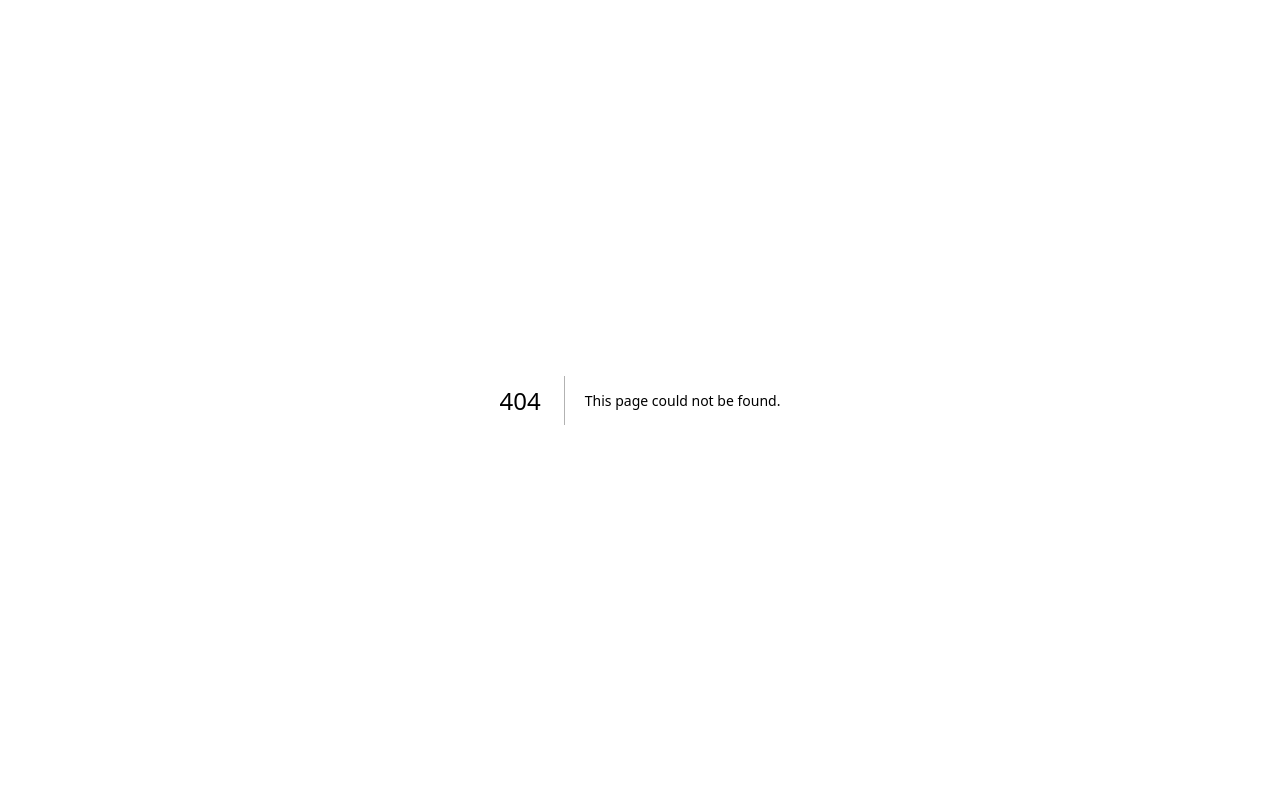
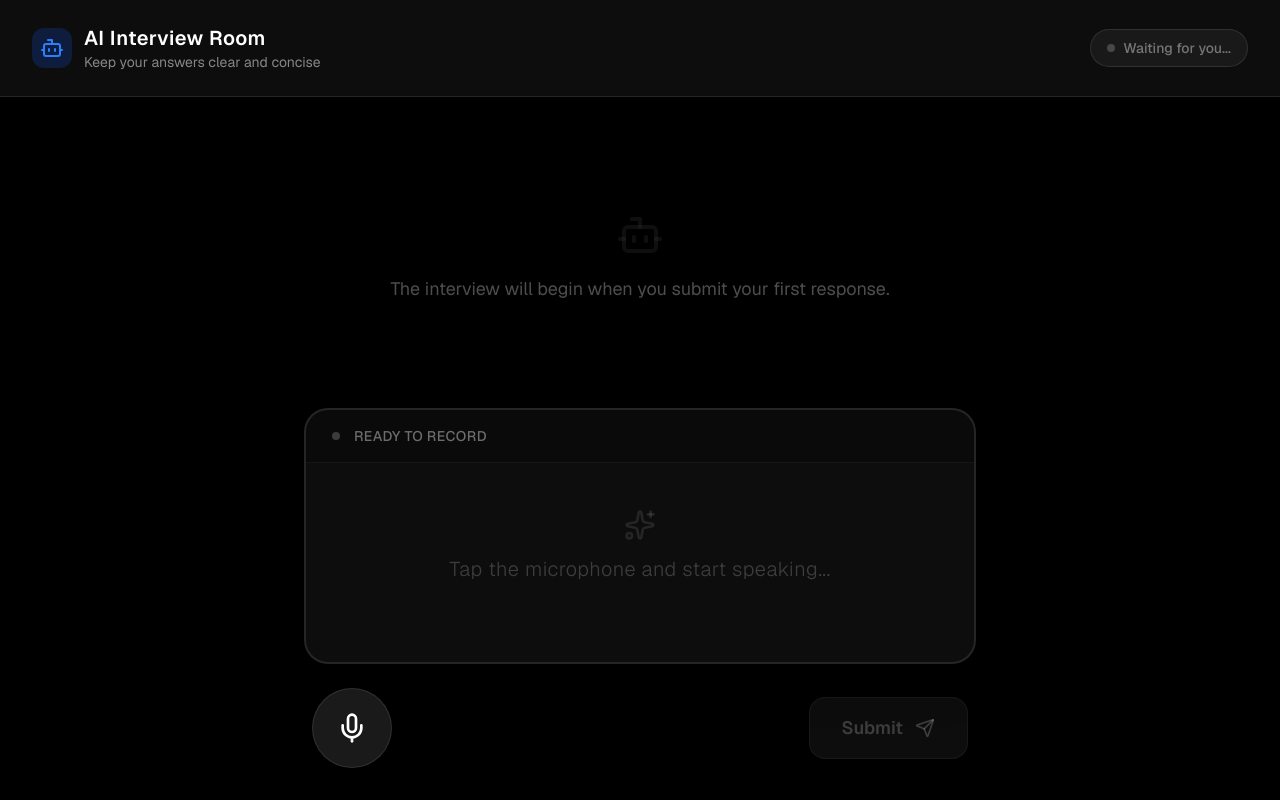
Before and after one commit to Divyanshnahar/AI-INTERVIEW, a Next.js app: page /interview/1 in a window 1280 px wide. Before the commit this address had no page. Built offline with nearby package versions, Linux system fonts and the light colour scheme.

Commit message:
connected all three core functionalities

```diff
--- /dev/null
+++ b/app/interview/[id]/page.tsx
@@ -0,0 +1,208 @@
+"use client";
+
+import React, { useState, useEffect, useRef } from "react";
+import { useParams, useRouter } from "next/navigation";
+import VoiceInput from "@/components/VoiceInput";
+import { Loader2, User, Bot, AlertCircle, Volume2 } from "lucide-react";
+
+interface ChatMessage {
+  role: "user" | "ai";
+  content: string;
+}
+
+export default function InterviewRoom() {
+  const params = useParams();
+  const router = useRouter();
+
+  // Safe extraction of id
+  const id = Array.isArray(params?.id) ? params.id[0] : params?.id;
+
+  const [chatHistory, setChatHistory] = useState<ChatMessage[]>([]);
+  const [isAIThinking, setIsAIThinking] = useState<boolean>(false);
+  const [isAISpeaking, setIsAISpeaking] = useState<boolean>(false);
+  const [error, setError] = useState<string | null>(null);
+
+  const chatEndRef = useRef<HTMLDivElement>(null);
+
+  // Auto-scroll chat when history updates
+  useEffect(() => {
+    if (chatEndRef.current) {
+      chatEndRef.current.scrollIntoView({ behavior: "smooth" });
+    }
+  }, [chatHistory, isAIThinking, isAISpeaking]);
+
+  const handleUserResponse = async (transcript: string) => {
+    if (!transcript.trim() || !id) return;
+
+    // Clear any previous errors
+    setError(null);
+
+    // 1. Add user's text to local chat history immediately
+    setChatHistory((prev) => [...prev, { role: "user", content: transcript }]);
+    setIsAIThinking(true);
+
+    try {
+      // 2. Fetch the next question from Gemini
+      const nextQRes = await fetch("/api/interview/next-question", {
+        method: "POST",
+        headers: { "Content-Type": "application/json" },
+        body: JSON.stringify({ interviewId: id, studentAnswer: transcript }),
+      });
+
+      if (!nextQRes.ok) {
+        throw new Error("Failed to generate the next question from the AI.");
+      }
+
+      const data = await nextQRes.json();
+      const nextQuestion = data.nextQuestion;
+
+      // 3. Add AI's text to the chat history
+      setChatHistory((prev) => [...prev, { role: "ai", content: nextQuestion }]);
+      setIsAIThinking(false);
+      setIsAISpeaking(true);
+
+      // 4. Fetch the Text-to-Speech audio
+      const ttsRes = await fetch("/api/tts", {
+        method: "POST",
+        headers: { "Content-Type": "application/json" },
+        body: JSON.stringify({ text: nextQuestion }),
+      });
+
+      if (!ttsRes.ok) {
+        throw new Error("Failed to generate audio response.");
+      }
+
+      const audioBlob = await ttsRes.blob();
+      const audioUrl = URL.createObjectURL(audioBlob);
+      const audio = new Audio(audioUrl);
+
+      // Handle when audio finishes playing
+      audio.onended = () => {
+        setIsAISpeaking(false);
+        if (data.isComplete) {
+          router.push(`/interview/${id}/feedback`);
+        }
+      };
+
+      // Play the audio
+      await audio.play();
+
+    } catch (err: any) {
+      console.error("Interview flow error:", err);
+      setError(err.message || "An unexpected error occurred. Please try speaking again.");
+      setIsAIThinking(false);
+      setIsAISpeaking(false);
+    }
+  };
+
+  return (
+    <div className="min-h-screen bg-black text-white flex flex-col font-sans">
+      {/* Header */}
+      <header className="px-8 py-6 border-b border-white/10 flex items-center justify-between bg-white/5 backdrop-blur-md sticky top-0 z-10">
+        <div className="flex items-center gap-3">
+          <div className="w-10 h-10 rounded-xl bg-blue-600/20 flex items-center justify-center text-blue-500">
+            <Bot size={24} />
+          </div>
+          <div>
+            <h1 className="text-xl font-semibold tracking-wide">AI Interview Room</h1>
+            <p className="text-sm text-white/50">Keep your answers clear and concise</p>
+          </div>
+        </div>
+
+        {/* Dynamic Status Indicator */}
+        <div className="flex items-center gap-2 px-4 py-2 rounded-full bg-white/5 border border-white/10">
+          {isAISpeaking ? (
+            <>
+              <Volume2 size={16} className="text-green-400 animate-pulse" />
+              <span className="text-sm font-medium text-green-400">AI is speaking...</span>
+            </>
+          ) : isAIThinking ? (
+            <>
+              <Loader2 size={16} className="text-blue-400 animate-spin" />
+              <span className="text-sm font-medium text-blue-400">AI is thinking...</span>
+            </>
+          ) : (
+            <>
+              <div className="w-2 h-2 rounded-full bg-white/20"></div>
+              <span className="text-sm font-medium text-white/40">Waiting for you...</span>
+            </>
+          )}
+        </div>
+      </header>
+
+      {/* Error Boundary Display */}
+      {error && (
+        <div className="mx-8 mt-6 p-4 bg-red-500/10 border border-red-500/30 rounded-xl flex items-center gap-3 text-red-400">
+          <AlertCircle size={20} />
+          <p>{error}</p>
+        </div>
+      )}
+
+      {/* Main Chat Area */}
+      <main className="flex-1 overflow-y-auto p-8 pb-32">
+        <div className="max-w-4xl mx-auto flex flex-col gap-8">
+          {chatHistory.length === 0 ? (
+            <div className="flex flex-col items-center justify-center h-64 text-white/30 space-y-4">
+              <Bot size={48} className="opacity-20" />
+              <p className="text-lg">The interview will begin when you submit your first response.</p>
+            </div>
+          ) : (
+            chatHistory.map((msg, index) => (
+              <div
+                key={index}
+                className={`flex w-full ${msg.role === "user" ? "justify-end" : "justify-start"}`}
+              >
+                <div
+                  className={`flex gap-4 max-w-[80%] ${msg.role === "user" ? "flex-row-reverse" : "flex-row"}`}
+                >
+                  <div className={`shrink-0 w-10 h-10 rounded-full flex items-center justify-center
+                    ${msg.role === "user" ? "bg-blue-600/20 text-blue-400" : "bg-white/10 text-white/60"}`}
+                  >
+                    {msg.role === "user" ? <User size={20} /> : <Bot size={20} />}
+                  </div>
+
+                  <div className={`p-5 rounded-2xl text-lg leading-relaxed shadow-lg
+                    ${msg.role === "user"
+                      ? "bg-blue-600 text-white rounded-tr-sm"
+                      : "bg-white/5 border border-white/10 text-white/90 rounded-tl-sm backdrop-blur-sm"
+                    }`}
+                  >
+                    {msg.content}
+                  </div>
+                </div>
+              </div>
+            ))
+          )}
+
+          {/* Thinking Skeleton */}
+          {isAIThinking && (
+            <div className="flex w-full justify-start animate-in fade-in slide-in-from-bottom-2">
+              <div className="flex gap-4 max-w-[80%]">
+                <div className="shrink-0 w-10 h-10 rounded-full bg-white/10 text-white/60 flex items-center justify-center">
+                  <Bot size={20} />
+                </div>
+                <div className="p-5 rounded-2xl rounded-tl-sm bg-white/5 border border-white/10 flex items-center gap-2">
+                  <span className="w-2 h-2 bg-white/40 rounded-full animate-bounce [animation-delay:-0.3s]"></span>
+                  <span className="w-2 h-2 bg-white/40 rounded-full animate-bounce [animation-delay:-0.15s]"></span>
+                  <span className="w-2 h-2 bg-white/40 rounded-full animate-bounce"></span>
+                </div>
+              </div>
+            </div>
+          )}
+
+          <div ref={chatEndRef} />
+        </div>
+      </main>
+
+      {/* Input Area */}
+      <div className="fixed bottom-0 left-0 right-0 p-8 bg-gradient-to-t from-black via-black to-transparent pointer-events-none">
+        <div className="max-w-3xl mx-auto pointer-events-auto">
+          {/* Disable VoiceInput while AI is processing or speaking to prevent overlap */}
+          <div className={`transition-opacity duration-300 ${isAIThinking || isAISpeaking ? 'opacity-50 pointer-events-none' : 'opacity-100'}`}>
+            <VoiceInput onSubmit={handleUserResponse} />
+          </div>
+        </div>
+      </div>
+    </div>
+  );
+}
--- a/components/VoiceInput.tsx
+++ b/components/VoiceInput.tsx
@@ -131,6 +131,7 @@ export default function VoiceInput({ onSubmit }: VoiceInputProps) {
     const finalTranscript = (transcript + " " + interimTranscript).trim();
     if (finalTranscript && onSubmit) {
       onSubmit(finalTranscript);
+      clearTranscript();
     }
   };
 
```
